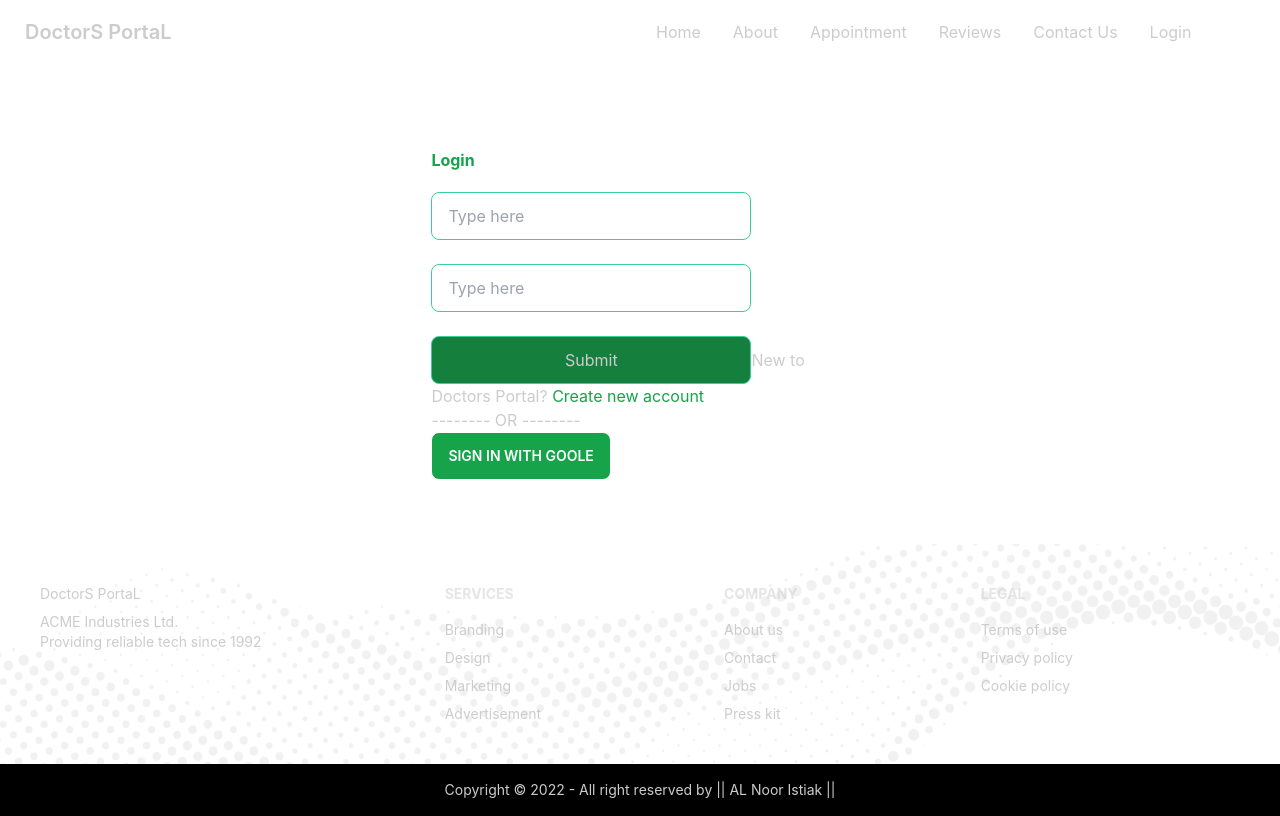
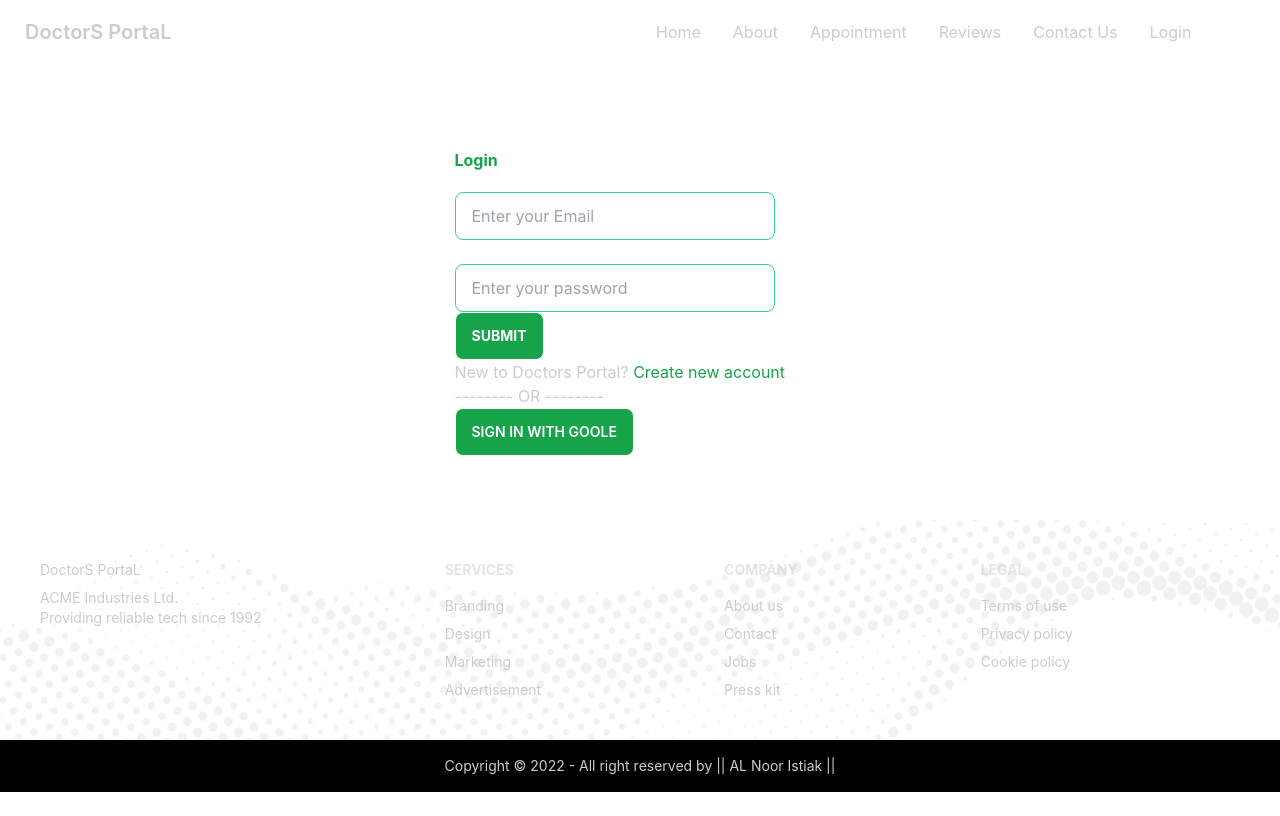
Before and after one commit to alnooristiak/doctors-poratl-frontend, a React (Create React App) app: page /login in a window 1280 px wide. Built offline with nearby package versions, Linux system fonts and the light colour scheme.

Commit message:
adding email password and loding button

```diff
--- a/package.json
+++ b/package.json
@@ -13,6 +13,7 @@
     "react-day-picker": "^8.3.5",
     "react-dom": "^18.2.0",
     "react-firebase-hooks": "^5.0.3",
+    "react-hook-form": "^7.37.0",
     "react-router-dom": "^6.4.2",
     "react-scripts": "5.0.1",
     "web-vitals": "^2.1.4"
--- a/src/pages/Login/Login.js
+++ b/src/pages/Login/Login.js
@@ -1,44 +1,95 @@
-import React from 'react';
-import { useSignInWithGoogle } from 'react-firebase-hooks/auth';
+import React, { useState } from 'react';
+import { useSignInWithGoogle, useSignInWithEmailAndPassword  } from 'react-firebase-hooks/auth';
 import { Link } from 'react-router-dom';
 import auth from '../../firebase.init';
+import { useForm } from "react-hook-form";
 
 const Login = () => {
-    const [signInWithGoogle, user, loading, error] = useSignInWithGoogle(auth);
+    const [email, setEmail] = useState('');
+    const [password, setPassword] = useState('');
 
-    // // loginGoogleHendeler function
-    // // const loginGoogleHendeler = event => {
-    // //     // event.preve
-    // // }
-    if (user){
+    // react form handle erroe
+    const { register, formState: { errors }, handleSubmit } = useForm();
+
+    // for google sign in
+    const [signInWithGoogle, guser, gLoading, gerror] = useSignInWithGoogle(auth);
+
+    // for email and password
+    const [
+        signInWithEmailAndPassword,
+        user,
+        loading,
+        error,
+      ] = useSignInWithEmailAndPassword(auth);
+
+
+    // showing user inforamtion in console
+    if (guser){
         console.log(user);
     }
+
+    if (loading || gLoading){
+        return <button class="btn loading">loading</button>
+    }
+
+    // get email and password
+    const onSubmit = (data) => {
+        console.log(data)
+        signInWithEmailAndPassword(email, password)
+    };
+
 
     return (
         <div>
             <div className='flex justify-center p-16'>
-                <form>
+                <div>
                     <h3 className='py-5 text-green-600 font-bold'>Login</h3>
-                    <input type="name" placeholder="Type here" className="input input-bordered w-96 input-success w-full max-w-xs" />
-                    <br />
-                    <br />
+                    <form onSubmit={handleSubmit(onSubmit)}>
+                        <input
+                            placeholder='Enter your Email'
+                            class="input input-bordered input-success w-full max-w-xs"
+                            type="email"
+                            {...register("mail", {
+                                pattern: {
+                                  value: /[A-Za-z]{3}/,
+                                  message: 'error message' // JS only: <p>error message</p> TS only support string
+                                }
+                              })}
+                            aria-invalid={errors.mail ? "true" : "false"}
+                        />
+                        {errors.mail && <p className='text-red-600' role="alert">{errors.mail?.message}</p>}
+                        <br /><br />
 
-                    <input type="email" placeholder="Type here" className="input w-96 input-bordered input-success w-full max-w-xs" />
-                    <br />
-                    <br />
+                        <input
+                            placeholder='Enter your password'
+                            type='password'
+                            class="input input-bordered input-success w-full max-w-xs"
+                            // {...register("password", { required: true })}
+                            // aria-invalid={errors.password ? "true" : "false"}
+                            {...register("password", {
+                                required: {
+                                    value: true,
+                                    message: "password is required"
+                                },
+                                minLength: {
+                                    value: 6,
+                                    message: "Password must be 6 carecter lenghter"
+                                }
+                            })}
+                        />
+                        {/* {errors.password?.type === 'required' && <p className='text-red-600' role="alert">First name is required</p>} */}
 
-                    <input type="submit" placeholder="Type here" className="input w-24 bg-green-700 input-bordered input-success w-full max-w-xs" />
+                        <input className='btn bg-green-600 font-bold text-white' type="submit" />
+                    </form>
 
 
-            {/* <div className='items-center  text-center'> */}
                     <span>New to Doctors Portal?</span> <Link className='text-green-600' to="/createaccount">Create new account</Link>
                     <div>-------- OR --------</div>
                     <button
                     onClick={(event) => signInWithGoogle(event.preventDefault())}
                     className='btn text-white bg-green-600'
                     >Sign in With Goole</button>
-            {/* </div> */}
-            </form>
+            </div>
             </div>
         </div>
     );
```
Also changed, not shown: 1 other file (tests, documents, lock files or other folders). Lines whose indentation alone changed are shown as unchanged.
